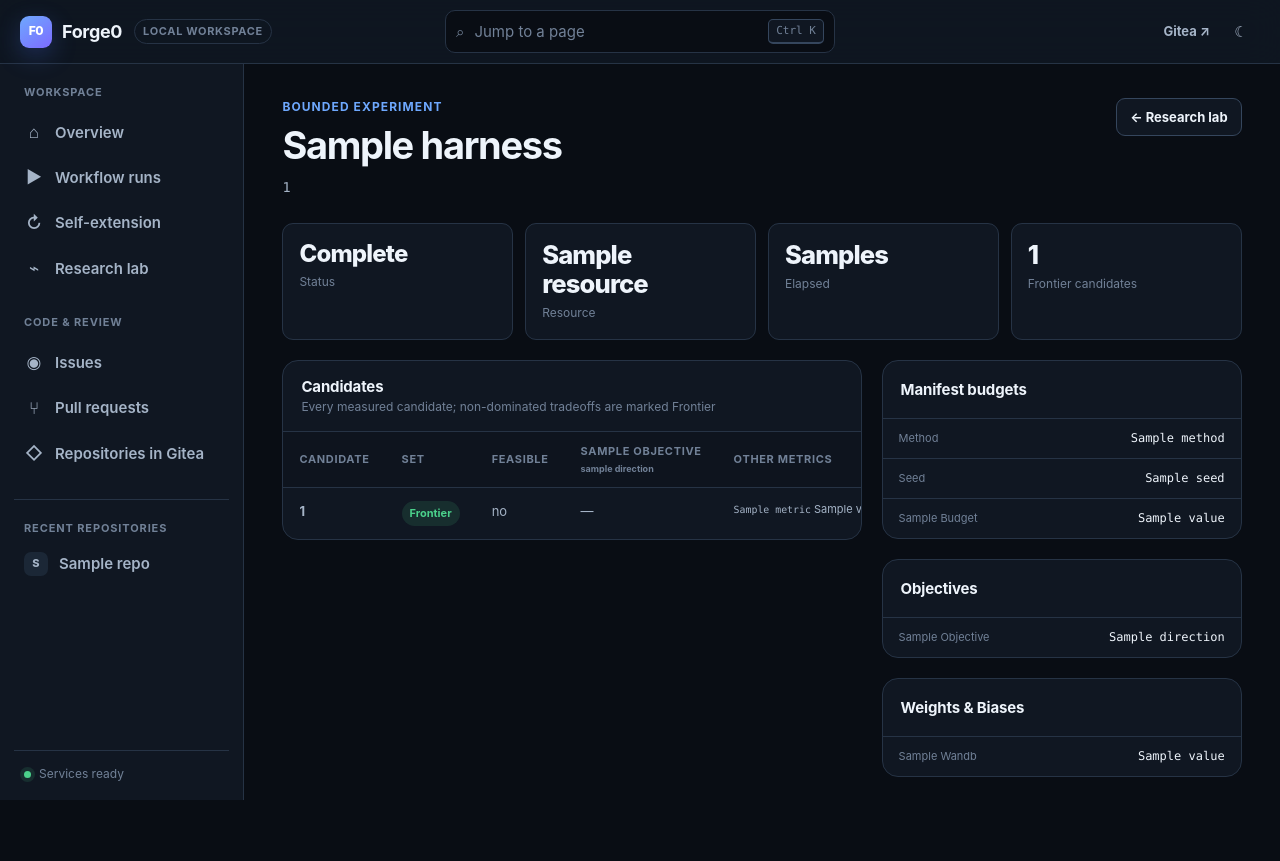
After one commit to jajmangold/forge0, a FastAPI app: template portal/app/templates/experiment_detail.html in a window 1280 px wide. The commit adds this page. Run offline with FastAPI, Linux system fonts and the light colour scheme; the template is opened without the code that fills it: most values are stand-ins (such as "Sample title", 1, 10 or a date in 2020); parts of the project's set-up code (start-up, migrations or seed data) failed here and were passed over.

Commit message:
feat(portal): add experiment frontier detail view

```diff
--- a/portal/app/main.py
+++ b/portal/app/main.py
@@ -8,6 +8,7 @@ import os
 from contextlib import asynccontextmanager
 from datetime import UTC, datetime
 from pathlib import Path
+from typing import Any
 from urllib.parse import urlencode, urlsplit
 
 import httpx
@@ -546,6 +547,73 @@ async def experiments_partial(request: Request):
     })
 
 
+@app.get("/experiments/{job_id}", response_class=HTMLResponse)
+async def experiment_detail(request: Request, job_id: str):
+    """Render a bounded, human-readable projection of one durable experiment."""
+    record = get_experiment_queue().get(job_id)
+    if record is None:
+        return templates.TemplateResponse(
+            request,
+            "error.html",
+            {
+                "title": "Experiment not found",
+                "message": "The experiment id is unknown or its durable record is no longer available.",
+                "status_code": 404,
+                "page": "lab",
+            },
+            status_code=404,
+        )
+
+    result = record.result if isinstance(record.result, dict) else {}
+    objectives = result.get("objectives", [])
+    if not isinstance(objectives, list):
+        objectives = []
+    frontier = result.get("frontier", result.get("pareto_frontier", []))
+    if not isinstance(frontier, list):
+        frontier = []
+    frontier_ids = {
+        item.get("id") for item in frontier if isinstance(item, dict) and item.get("id") is not None
+    }
+    frontier_indexes = {
+        item for item in frontier if isinstance(item, int) and not isinstance(item, bool)
+    }
+    candidates = []
+    raw_candidates = result.get("candidates", [])
+    if isinstance(raw_candidates, list):
+        for index, candidate in enumerate(raw_candidates):
+            if not isinstance(candidate, dict):
+                continue
+            candidate_id = candidate.get("id")
+            candidates.append({
+                "index": index,
+                "id": candidate_id or f"Candidate {index + 1}",
+                "metrics": candidate.get("metrics") if isinstance(candidate.get("metrics"), dict) else {},
+                "feasible": candidate.get("feasible", True),
+                "frontier": (
+                    index in frontier_indexes
+                    or (candidate_id is not None and candidate_id in frontier_ids)
+                    or candidate in frontier
+                ),
+                "error": str(candidate.get("error") or "")[:500],
+            })
+    raw_wandb = result.get("wandb")
+    wandb: dict[str, Any] = raw_wandb if isinstance(raw_wandb, dict) else {}
+    safe_wandb = {
+        key: str(wandb[key])[:500]
+        for key in ("mode", "run_id", "status", "error")
+        if wandb.get(key) is not None
+    }
+    return templates.TemplateResponse(request, "experiment_detail.html", {
+        "experiment": record,
+        "result": result,
+        "objectives": objectives,
+        "candidates": candidates,
+        "wandb": safe_wandb,
+        "bounded_error": str(record.error or "")[:1000],
+        "page": "lab",
+    })
+
+
 @app.post("/api/experiments", status_code=202)
 async def enqueue_experiment(submission: ExperimentSubmission) -> dict:
     """Queue a validated static harness; manifests can never supply commands."""
--- a/portal/app/static/style.css
+++ b/portal/app/static/style.css
@@ -146,6 +146,21 @@ kbd, .key-button { padding: 2px 7px; border: 1px solid var(--border-strong); bor
 .lab-card p { margin: 0; color: var(--text-secondary); font-size: 13px; line-height: 1.55; }
 .lab-form { display: grid; gap: 14px; padding: 18px; }
 .lab-form-actions { display: flex; align-items: center; gap: 12px; }
+.experiment-summary { display: grid; grid-template-columns: repeat(4, minmax(0, 1fr)); gap: 12px; margin-bottom: 20px; }
+.experiment-status { font-size: clamp(17px, 2vw, 24px); text-transform: capitalize; }
+.experiment-error { margin: 0 0 20px; }
+.candidate-table td { vertical-align: top; }
+.direction { display: block; margin-top: 2px; color: var(--text-muted); font-size: 9px; font-weight: 650; letter-spacing: 0; text-transform: lowercase; }
+.frontier-badge { display: inline-flex; padding: 4px 8px; border-radius: 99px; background: var(--success-soft); color: var(--success); font-size: 11px; font-weight: 750; }
+.metric-list { display: grid; min-width: 160px; gap: 4px; font-size: 11px; }
+.metric-list span { overflow-wrap: anywhere; }
+.muted { color: var(--text-muted); }
+.detail-list { margin: 0; }
+.detail-list > div { display: flex; align-items: baseline; justify-content: space-between; gap: 18px; padding: 11px 16px; border-top: 1px solid var(--border); }
+.detail-list > div:first-child { border-top: 0; }
+.detail-list dt { color: var(--text-muted); font-size: 11px; text-transform: capitalize; }
+.detail-list dd { margin: 0; color: var(--text); font: 12px var(--font-mono); text-align: right; overflow-wrap: anywhere; }
+.empty-state.compact { padding: 22px 16px; }
 .field { display: grid; width: 100%; gap: 6px; color: var(--text-muted); font-size: 11px; font-weight: 700; }
 .field input, .field textarea { width: 100%; padding: 10px 11px; border: 1px solid var(--border-strong); border-radius: 8px; background: var(--bg); color: var(--text); font: 13px var(--font-sans); outline: none; }
 .field textarea { resize: vertical; }
@@ -284,12 +299,14 @@ td a { font-weight: 650; text-decoration: none; }
   .page-header { flex-direction: column; }
   .page-actions { justify-content: flex-start; }
   .detail-grid, .safety-grid { grid-template-columns: 1fr; }
+  .experiment-summary { grid-template-columns: repeat(2, minmax(0, 1fr)); }
   .repo-actions { width: 100%; margin-left: 0; }
 }
 @media (max-width: 640px) {
   .logo-text { font-size: 16px; }
   .stats { grid-template-columns: repeat(2, minmax(0, 1fr)); }
   .lab-grid { grid-template-columns: 1fr; }
+  .experiment-summary { grid-template-columns: 1fr; }
   .stat-card { padding: 14px; }
   .repos-grid { grid-template-columns: 1fr; }
   .repo-card, .repo-card:nth-child(n) { min-height: 0; border-right: 0; }
--- a/portal/app/templates/_experiments.html
+++ b/portal/app/templates/_experiments.html
@@ -6,7 +6,7 @@
     {% for experiment in experiments %}
       <tr>
         <td><span class="status-cell"><span class="status-dot {% if experiment.status == 'succeeded' %}ok{% elif experiment.status == 'failed' %}err{% else %}{{ experiment.status }}{% endif %}"></span>{{ experiment.status }}</span></td>
-        <td><strong>{{ experiment.manifest.harness }}</strong><div class="run-meta"><code>{{ experiment.id }}</code></div>{% if experiment.error %}<div class="error-text">{{ experiment.error[:240] }}</div>{% endif %}</td>
+        <td><a href="/experiments/{{ experiment.id }}"><strong>{{ experiment.manifest.harness }}</strong></a><div class="run-meta"><code>{{ experiment.id }}</code></div>{% if experiment.error %}<div class="error-text">{{ experiment.error[:240] }}</div>{% endif %}</td>
         <td>{{ experiment.resource }}</td>
         <td>{% if experiment.result and experiment.result.elapsed_seconds is defined %}{{ experiment.result.elapsed_seconds }}s{% else %}—{% endif %}</td>
         <td>{% if experiment.result and experiment.result.frontier is defined %}{{ experiment.result.frontier|length }}{% else %}—{% endif %}</td>
--- /dev/null
+++ b/portal/app/templates/experiment_detail.html
@@ -0,0 +1,66 @@
+{% extends "base.html" %}
+{% block title %}{{ experiment.id }} · Forge0{% endblock %}
+{% block content %}
+<div class="page-header">
+  <div>
+    <div class="page-eyebrow">Bounded experiment</div>
+    <h1>{{ experiment.manifest.harness }}</h1>
+    <p><code>{{ experiment.id }}</code></p>
+  </div>
+  <div class="page-actions"><a class="btn" href="/lab">← Research lab</a></div>
+</div>
+
+<div class="experiment-summary" aria-label="Experiment summary">
+  <div class="stat-card"><div class="stat-value experiment-status">{{ experiment.status }}</div><div class="stat-label">Status</div></div>
+  <div class="stat-card"><div class="stat-value">{{ experiment.resource }}</div><div class="stat-label">Resource</div></div>
+  <div class="stat-card"><div class="stat-value">{% if result.elapsed_seconds is defined %}{{ result.elapsed_seconds }}s{% else %}—{% endif %}</div><div class="stat-label">Elapsed</div></div>
+  <div class="stat-card"><div class="stat-value">{{ candidates|selectattr('frontier')|list|length }}</div><div class="stat-label">Frontier candidates</div></div>
+</div>
+
+{% if bounded_error %}<div class="error-text experiment-error" role="alert">{{ bounded_error }}</div>{% endif %}
+
+<div class="detail-grid">
+  <section class="panel" aria-labelledby="candidate-title">
+    <div class="panel-header"><div><h2 id="candidate-title">Candidates</h2><div class="panel-subtitle">Every measured candidate; non-dominated tradeoffs are marked Frontier</div></div></div>
+    {% if candidates %}
+    <div class="table-scroll">
+      <table class="candidate-table">
+        <thead><tr><th>Candidate</th><th>Set</th><th>Feasible</th>{% for objective in objectives %}<th>{{ objective.name }} <span class="direction">{{ objective.direction }}</span></th>{% endfor %}<th>Other metrics</th></tr></thead>
+        <tbody>
+        {% for candidate in candidates %}
+          <tr>
+            <td><strong>{{ candidate.id }}</strong>{% if candidate.error %}<div class="error-text">{{ candidate.error }}</div>{% endif %}</td>
+            <td>{% if candidate.frontier %}<span class="frontier-badge">Frontier</span>{% else %}<span class="muted">Explored</span>{% endif %}</td>
+            <td>{{ "yes" if candidate.feasible else "no" }}</td>
+            {% for objective in objectives %}<td>{% if objective.name in candidate.metrics %}{{ candidate.metrics[objective.name] }}{% else %}—{% endif %}</td>{% endfor %}
+            <td><div class="metric-list">{% for name, value in candidate.metrics.items() %}{% if not objectives|selectattr('name', 'equalto', name)|list %}<span><code>{{ name }}</code> {{ value }}</span>{% endif %}{% endfor %}</div></td>
+          </tr>
+        {% endfor %}
+        </tbody>
+      </table>
+    </div>
+    {% else %}<div class="empty-state">No candidate measurements are available yet.</div>{% endif %}
+  </section>
+
+  <aside>
+    <section class="panel">
+      <div class="panel-header"><h2>Manifest budgets</h2></div>
+      <dl class="detail-list">
+        <div><dt>Method</dt><dd>{{ experiment.manifest.method }}</dd></div>
+        <div><dt>Seed</dt><dd>{{ experiment.manifest.seed }}</dd></div>
+        {% for name, value in experiment.manifest.budget.items() %}<div><dt>{{ name|replace('_', ' ') }}</dt><dd>{{ value }}</dd></div>{% endfor %}
+      </dl>
+    </section>
+    <section class="panel">
+      <div class="panel-header"><h2>Objectives</h2></div>
+      {% if objectives %}<dl class="detail-list">{% for objective in objectives %}<div><dt>{{ objective.name }}</dt><dd>{{ objective.direction }}</dd></div>{% endfor %}</dl>{% else %}<div class="empty-state compact">No objective set reported.</div>{% endif %}
+    </section>
+    {% if wandb %}
+    <section class="panel">
+      <div class="panel-header"><h2>Weights &amp; Biases</h2></div>
+      <dl class="detail-list">{% for name, value in wandb.items() %}<div><dt>{{ name|replace('_', ' ') }}</dt><dd>{{ value }}</dd></div>{% endfor %}</dl>
+    </section>
+    {% endif %}
+  </aside>
+</div>
+{% endblock %}
```
Also changed, not shown: portal/tests/test_experiments.py (+75 -0 lines).
